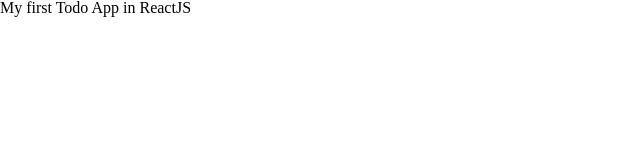
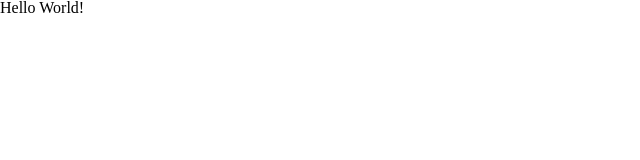
Before and after one commit to patrickemuller/first-react-app, a React (Create React App) app: page / in a window 1280 px wide. Shown: the top 160 px of the page, without its empty margins (0-640 px from the left). Built offline with nearby package versions, Linux system fonts and the light colour scheme; the HTML template or start-up script is replaced by a standard one.

Commit message:
Create all files for state & filter providers

```diff
--- a/src/App.js
+++ b/src/App.js
@@ -1,10 +1,13 @@
 import React from 'react'
+import FilterProvider from './state/filter/Provider'
 
 function App() {
   return (
-    <h1>
-      My first Todo App in ReactJS
-    </h1>
+    <FilterProvider>
+      <h1>
+        Hello World!
+      </h1>
+    </FilterProvider>
   )
 }
 
--- /dev/null
+++ b/src/state/filter/Context.js
@@ -0,0 +1,5 @@
+import { createContext } from 'react'
+
+const Context = createContext(null)
+
+export default Context
--- /dev/null
+++ b/src/state/filter/Provider.js
@@ -0,0 +1,14 @@
+import React, { useReducer } from 'react'
+import FilterContext from './Context'
+import filterReducer from './reducer'
+
+function Provider({ children }) {
+  const [filter, dispatchToFilter] = useReducer(filterReducer, 'all')
+  return (
+    <FilterContext.Provider value={{ filter, dispatchToFilter }}>
+      { children }
+    </FilterContext.Provider>
+  )
+}
+
+export default Provider
--- /dev/null
+++ b/src/state/filter/reducer.js
@@ -0,0 +1,12 @@
+import * as filterTypes from './types'
+
+function reducer(_state, action) {
+  switch (action.type) {
+    case filterTypes.TOGGLE_FILTER:
+      return action.payload.filter
+    default:
+      throw new Error()
+  }
+}
+
+export default reducer
--- /dev/null
+++ b/src/state/filter/types.js
@@ -0,0 +1 @@
+export const TOGGLE_FILTER = 'TOGGLE_FILTER'
```
Also changed, not shown: src/state/filter/actions.js (added, +10 -0 lines).
